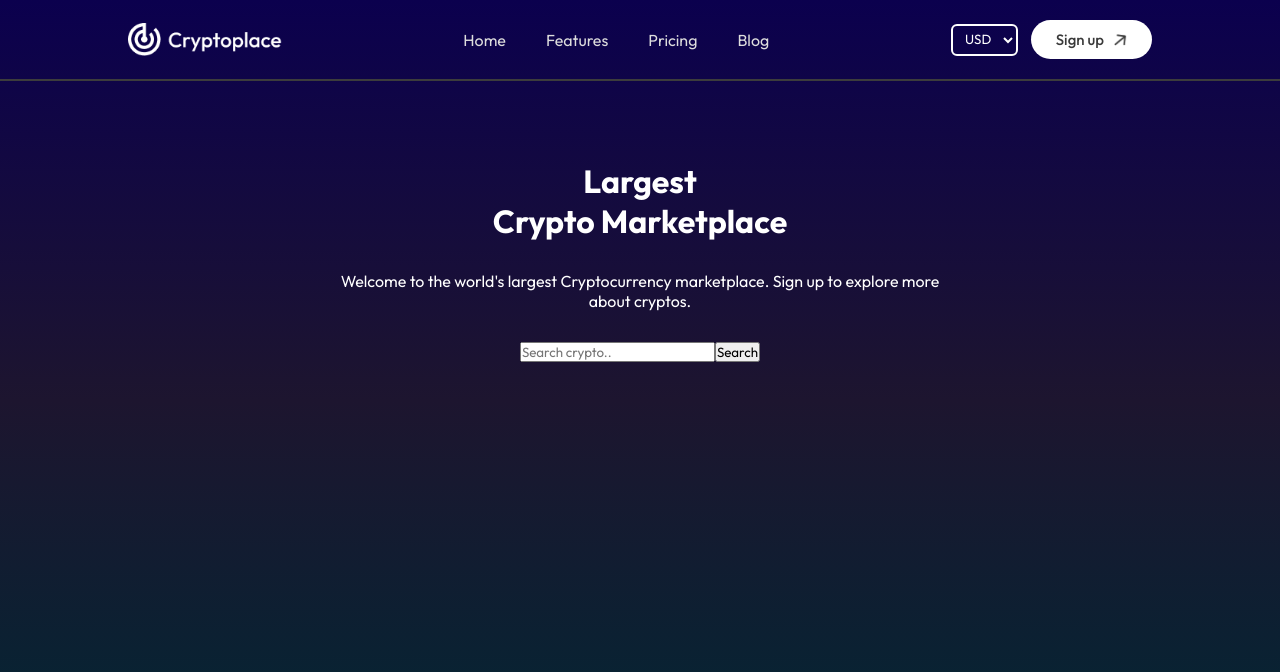
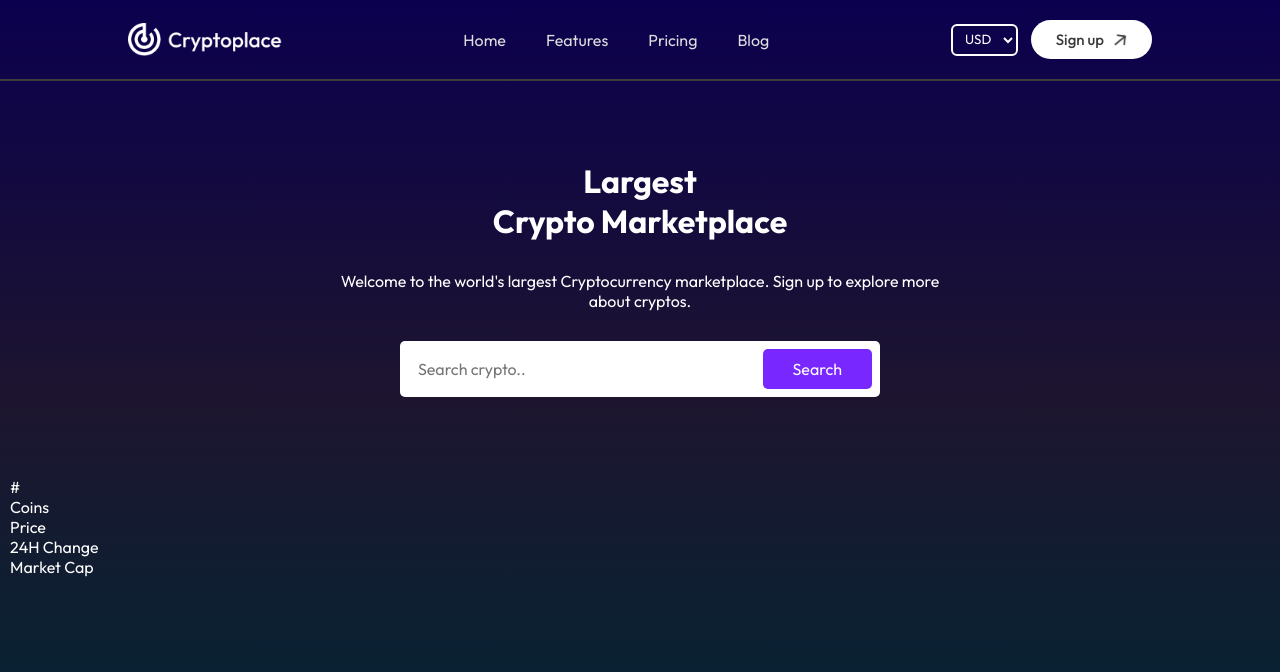
Before and after one commit to Esther6maina/Cryptoplace, a React (Vite) app: page / in a window 1280 px wide. Shown: the top 672 px of the page. Built offline with nearby package versions, Linux system fonts and the light colour scheme.

Commit message:
initial commit

```diff
--- a/src/pages/Home/Home.css
+++ b/src/pages/Home/Home.css
@@ -11,3 +11,43 @@
   text-align: center;
   gap: 30px;
 }
+.hero h1{
+  font-size: max(4w,36px);
+}
+hero p{
+  width: 75%;
+  color: #e3e3e3;
+  line-height: 1.5;
+}
+.hero form{
+  padding: 8px;
+  width: 80%;
+  background-color: white;
+  border-radius: 5px;
+  font-size: 20px;
+  display: flex;
+  justify-content: space-between;
+  align-items: center;
+  gap: 10px;
+}
+.hero input{
+  flex: 1;
+  font-size: 16px;
+  outline: none;
+  border: none;
+  padding-left: 10px;
+}
+.hero button{
+  border: none;
+  background: #7927ff;
+  color: white;
+  font-size: 16px;
+  padding: 10px 30px;
+  border-radius: 5px;
+  cursor: pointer;
+}
+.crypto-table{
+  max-width: 800px;
+  margin: auto;
+
+}
--- a/src/pages/Home/Home.jsx
+++ b/src/pages/Home/Home.jsx
@@ -9,9 +9,16 @@ const Home = () => {
         <p>Welcome to the world's largest Cryptocurrency marketplace. Sign up to explore more about cryptos.</p>
         <form>
           <input type="text" placeholder='Search crypto..'/>
-          <button type="submit">Search</button>
+          <button type="submit"> Search</button>
         </form>
       </div>
+      <div className="crtpto-table"></div>
+      <div className="table-layout"></div>
+      <p>#</p>
+      <p>Coins</p>
+      <p>Price</p>
+      <p>24H Change</p>
+      <p>Market Cap</p>
 
     </div>
   )
```
